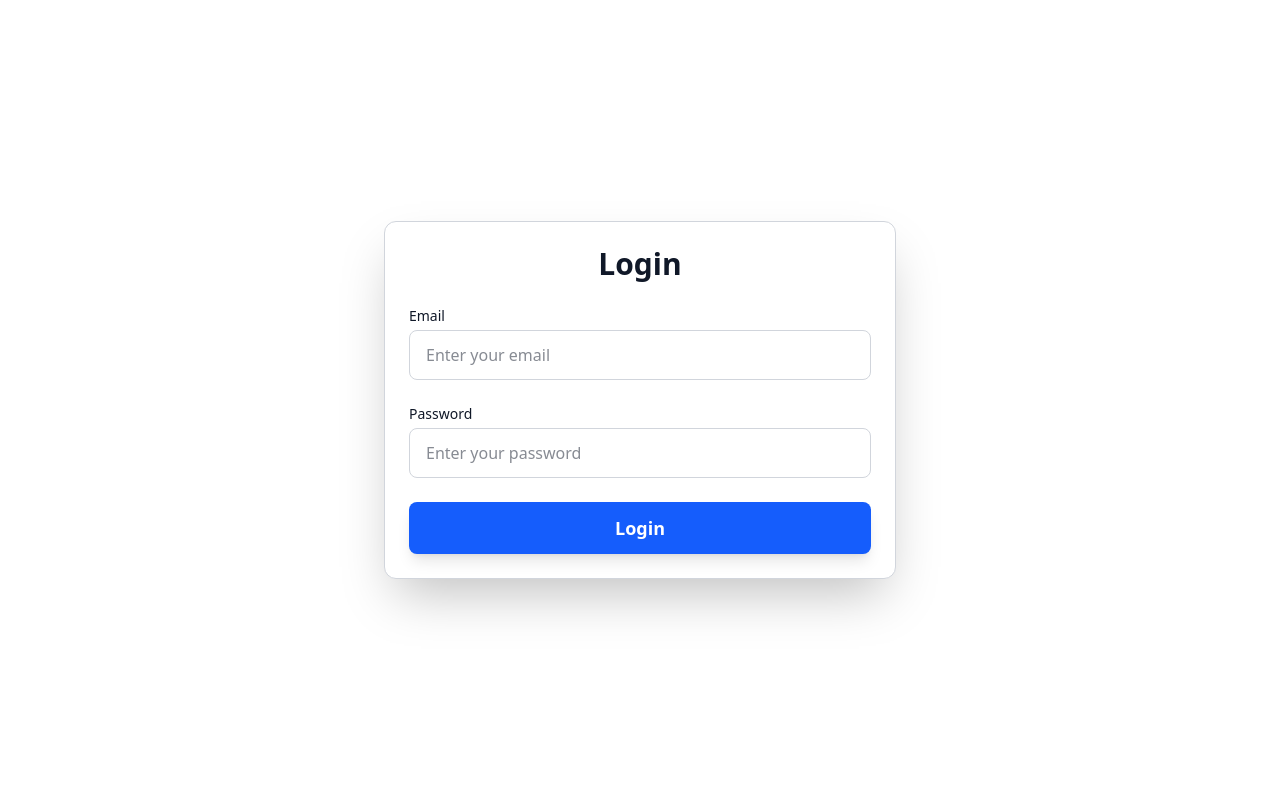
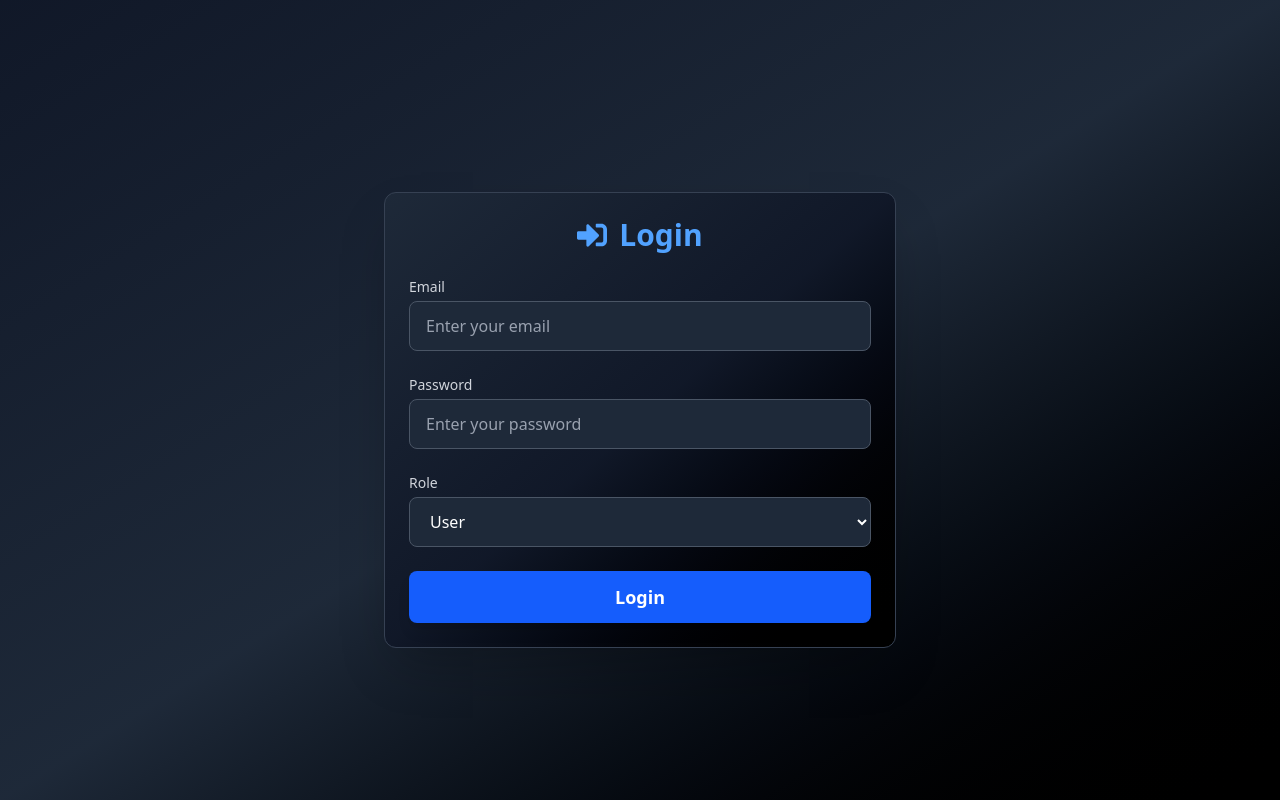
Before and after one commit to bhargavi1045/Donixx, a Next.js app in the folder donix-next.js/: page /auth/login in a window 1280 px wide. Built offline with nearby package versions, Linux system fonts and the light colour scheme.

Commit message:
Blogs added

```diff
--- a/donix-next.js/src/app/auth/login/page.tsx
+++ b/donix-next.js/src/app/auth/login/page.tsx
@@ -1,41 +1,44 @@
 "use client";
-import React, { useState } from "react";
+import React, { useState, useEffect } from "react";
 import Cookies from "js-cookie";
 import { FaSpinner } from "react-icons/fa";
 import { toast, ToastContainer } from "react-toastify";
-import { useTheme } from "next-themes";
+import { FaSignInAlt } from "react-icons/fa";
 import "react-toastify/dist/ReactToastify.css";
 
 const Login: React.FC = () => {
-  const { resolvedTheme } = useTheme();
-
   const [email, setEmail] = useState("");
   const [password, setPassword] = useState("");
+  const [role, setRole] = useState("user");
   const [loading, setLoading] = useState(false);
+  const [darkMode, setDarkMode] = useState(true);
+
+
 
   const handleLogin = async () => {
-    if (!email || !password) {
-      alert("Please fill in all fields.");
+    if (!email || !password || !role) {
+      toast.error("Please fill in all fields.");
       return;
     }
 
     setLoading(true);
     try {
-      const response = await fetch(
-        `${process.env.NEXT_PUBLIC_BACKEND_ENDPOINT}/api/register/login`,
-        {
+      const response = await fetch("http://localhost:5000/login", {
         method: "POST",
         headers: {
           "Content-Type": "application/json",
         },
         credentials: "include",
-          body: JSON.stringify({ email, password }),
-        }
-      );
+        body: JSON.stringify({ email, password, role }),
+      });
 
       if (!response.ok) {
         const errorData = await response.json();
-        alert(`Login failed: ${errorData.message || "Unknown error"}`);
+        toast.error(`Login failed: ${errorData.error || "Unknown error"}`);
+        setTimeout(() => {
+          window.location.href = "/";
+        }, 3000); // Redirect to `/` after 3 seconds
+        setLoading(false);
         return;
       }
 
@@ -43,52 +46,79 @@ const Login: React.FC = () => {
       Cookies.set("token", data.token, {
         expires: 7,
         path: "/",
-        secure: process.env.NODE_ENV === "production",
         sameSite: "strict",
       });
       localStorage.setItem("user", JSON.stringify(data.user));
-
+      localStorage.setItem("role", JSON.stringify(role));
       toast.success("Login successful!");
+      if (role === "user") {
         window.location.href = "/dashboard";
+      } else if (role === "hospital") {
+        window.location.href = "/hospitalDashboard";
+      } else if (role === "admin") {
+        window.location.href = "/AdminDashboard";
+      }
     } catch (error) {
       console.error("Error during login:", error);
-      toast.error("An error occurred. Please try again.");
+      toast.error("An error occurred. Redirecting to the home page...");
+      setTimeout(() => {
+        window.location.href = "/";
+      }, 3000);
     } finally {
       setLoading(false);
     }
   };
-
   return (
-    <div className="min-h-screen flex justify-center items-center p-4 md:p-8 bg-white text-gray-900 dark:bg-gray-900 dark:text-white transition-colors duration-300">
-      <ToastContainer position="top-right" autoClose={3000} hideProgressBar aria-label="Notification container" />
-      <div className="max-w-lg w-full p-6 shadow-2xl rounded-xl border border-gray-300 bg-white dark:bg-gray-800 dark:border-gray-700 transition-colors duration-300">
-        <h2 className="text-3xl font-bold mb-6 text-center">Login</h2>
+    <div
+  className="min-h-screen flex justify-center items-center p-4 md:p-8 bg-gradient-to-br from-gray-900 via-gray-800 to-black text-white transition-colors duration-300"
+>
+  <ToastContainer position="top-right" autoClose={3000} hideProgressBar />
+  <div
+    className="max-w-lg w-full mx-auto p-6 shadow-2xl rounded-xl border mt-10 bg-gradient-to-br from-gray-800 via-gray-900 to-black border-gray-700 transition-colors duration-300"
+  >
+    <h2
+      className="text-2xl sm:text-3xl font-bold w-full flex items-center justify-center gap-3 mb-6 text-blue-400"
+    >
+      <FaSignInAlt className="text-3xl" /> Login
+    </h2>
 
     <form className="space-y-6">
       <div>
-            <label className="block text-sm font-medium mb-1">
-              Email
-            </label>
+        <label className="block text-sm font-medium mb-1 text-gray-300">Email</label>
         <input
           type="email"
           value={email}
           onChange={(e) => setEmail(e.target.value)}
-              className="w-full px-4 py-3 border border-gray-300 dark:border-gray-600 rounded-lg focus:outline-none focus:ring-2 focus:ring-blue-500 bg-white dark:bg-gray-700 text-gray-900 dark:text-white"
+          className="w-full px-4 py-3 border rounded-lg focus:outline-none focus:ring-2 focus:ring-blue-500 bg-gray-800 text-white border-gray-600 placeholder-gray-400"
           placeholder="Enter your email"
         />
       </div>
 
       <div>
-            <label className="block text-sm font-medium mb-1">
-              Password
-            </label>
+        <label className="block text-sm font-medium mb-1 text-gray-300">Password</label>
         <input
           type="password"
           value={password}
           onChange={(e) => setPassword(e.target.value)}
-              className="w-full px-4 py-3 border border-gray-300 dark:border-gray-600 rounded-lg focus:outline-none focus:ring-2 focus:ring-blue-500 bg-white dark:bg-gray-700 text-gray-900 dark:text-white"
+          className="w-full px-4 py-3 border rounded-lg focus:outline-none focus:ring-2 focus:ring-blue-500 bg-gray-800 text-white border-gray-600 placeholder-gray-400"
           placeholder="Enter your password"
         />
+      </div>
+
+      <div>
+  <label htmlFor="role" className="block text-sm font-medium mb-1 text-gray-300">
+    Role
+  </label>
+  <select
+    id="role"
+    value={role}
+    onChange={(e) => setRole(e.target.value)}
+    className="w-full px-4 py-3 border rounded-lg focus:outline-none focus:ring-2 focus:ring-blue-500 bg-gray-800 text-white border-gray-600"
+  >
+    <option value="user">User</option>
+    <option value="admin">Admin</option>
+    <option value="hospital">Hospital</option>
+  </select>
 </div>
 
       <div className="mt-6">
@@ -96,7 +126,7 @@ const Login: React.FC = () => {
           type="button"
           onClick={handleLogin}
           disabled={loading}
-              className="w-full px-6 py-3 text-lg font-semibold flex justify-center items-center gap-2 bg-blue-600 hover:bg-blue-700 dark:bg-blue-500 dark:hover:bg-blue-600 text-white rounded-lg shadow-lg transition-all duration-300 disabled:opacity-50"
+          className="w-full px-6 py-3 text-lg font-semibold flex justify-center items-center gap-2 bg-blue-600 text-white rounded-lg shadow-lg hover:bg-blue-700 transition-all duration-300 disabled:opacity-50"
         >
           {loading ? <FaSpinner className="animate-spin" /> : "Login"}
         </button>
@@ -104,6 +134,7 @@ const Login: React.FC = () => {
     </form>
   </div>
 </div>
+
   );
 };
 
--- a/donix-next.js/src/components/common/ChatBot.tsx
+++ b/donix-next.js/src/components/common/ChatBot.tsx
@@ -23,7 +23,7 @@ const ChatBot: React.FC = () => {
     setMessages((prevMessages) => [...prevMessages, `You: ${userMessage}`]);
     setInput("");
     setIsTyping(true);
-    setBotTypingMessage("Chatbot is typing...");
+    setBotTypingMessage("Nix is typing...");
 
     try {
       const response = await axios.post("https://donix-org-aman.onrender.com/predicts", {
@@ -76,7 +76,7 @@ const ChatBot: React.FC = () => {
     <div className="fixed bottom-4 right-4 flex flex-col items-center z-50">
       <Image
         src="/chatbot.gif"
-        alt="Chat with us"
+        alt="Chat with Nix"
         width={120}
         height={120}
         className="mb-2"
@@ -85,7 +85,7 @@ const ChatBot: React.FC = () => {
         onClick={toggleChat}
         className="bg-blue-700 text-white px-4 py-2 rounded-full shadow-lg hover:bg-blue-800 transition duration-300"
       >
-        {isChatOpen ? "Close" : "Chat with us"}
+        {isChatOpen ? "Close" : "Chat with Nix"}
       </button>
     </div>
 
@@ -94,7 +94,7 @@ const ChatBot: React.FC = () => {
       <div className="fixed bottom-16 right-4 bg-gray-800 w-80 h-96 rounded-lg shadow-xl p-4 flex flex-col z-50">
         {/* Header */}
         <div className="flex justify-between items-center border-b pb-2 border-gray-700">
-          <h2 className="text-xl font-semibold text-white">Chatbot</h2>
+          <h2 className="text-xl font-semibold text-white">Ask Doubt</h2>
           <button
             onClick={toggleChat}
             className="text-2xl text-gray-400 hover:text-gray-200 transition duration-200"
```
Also changed, not shown: donix-next.js/public/blogs.png (added), donix-next.js/public/chatbot.gif (added). Lines whose indentation alone changed are shown as unchanged.
